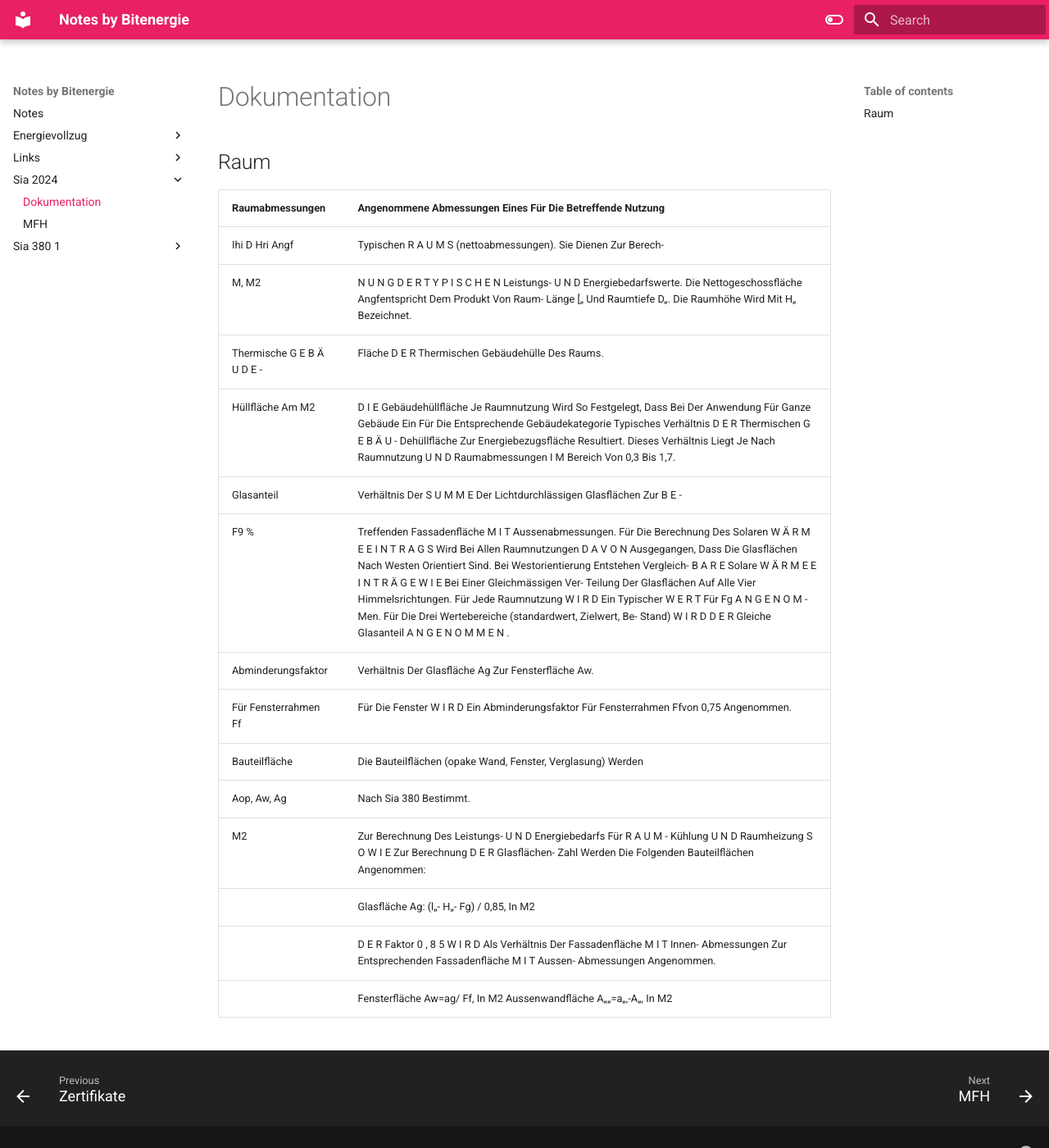
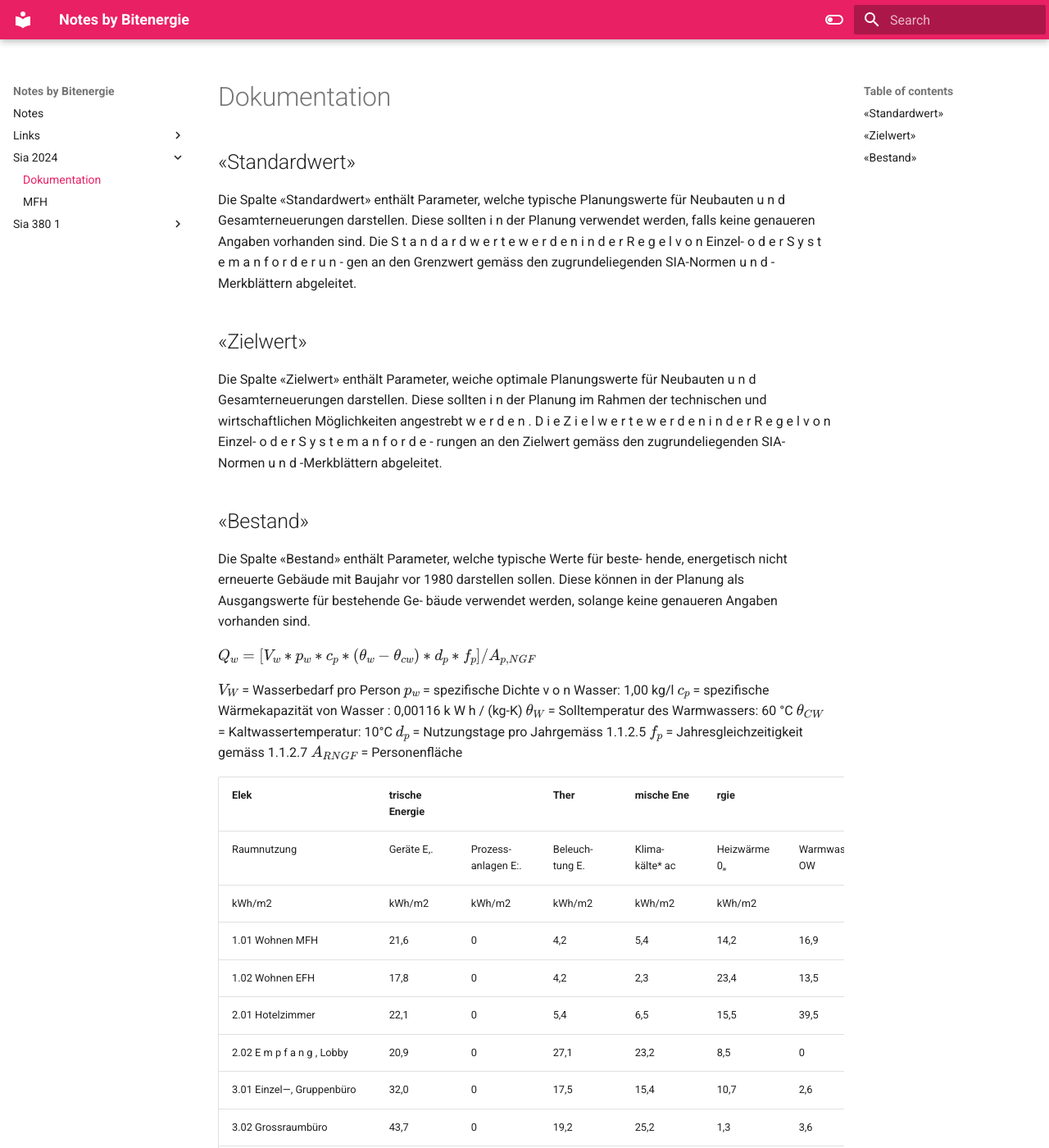
Before and after one commit to bitenergie/notes, an MkDocs documentation site: the page built from docs/Sia 2024/Dokumentation.md, in a window 1280 px wide and 1400 px high. Shown: the whole window at 82% size. Built offline with MkDocs 1.6.1 and Material for MkDocs 9.7.7, drawn with Linux system fonts in a browser that asks for light colours; some of the changed text lies outside the part shown.

Commit message:
formulas

```diff
--- a/docs/Sia 2024/Dokumentation.md
+++ b/docs/Sia 2024/Dokumentation.md
@@ -1,21 +1,89 @@
-
 # Dokumentation
 
-## Raum
+## «Standardwert»
 
-| Raumabmessungen            | Angenommene Abmessungen Eines Für Die Betreffende Nutzung                                                                                                                                                                                                                                                                                                                                                                                                                                                                                                                                              |
-| -------------------------- | ------------------------------------------------------------------------------------------------------------------------------------------------------------------------------------------------------------------------------------------------------------------------------------------------------------------------------------------------------------------------------------------------------------------------------------------------------------------------------------------------------------------------------------------------------------------------------------------------------ |
-| Ihi D Hri Angf             | Typischen R A U M S (nettoabmessungen). Sie Dienen Zur Berech-                                                                                                                                                                                                                                                                                                                                                                                                                                                                                                                                         |
-| M, M2                      | N U N G D E R T Y P I S C H E N Leistungs- U N D Energiebedarfswerte. Die Nettogeschossfläche Angfentspricht Dem Produkt Von Raum- Länge [„ Und Raumtiefe D„. Die Raumhöhe Wird Mit H„ Bezeichnet.                                                                                                                                                                                                                                                                                                                                                                                                     |
-| Thermische G E B Ä U D E - | Fläche D E R Thermischen Gebäudehülle Des Raums.                                                                                                                                                                                                                                                                                                                                                                                                                                                                                                                                                       |
-| Hüllfläche Am M2           | D I E Gebäudehüllfläche Je Raumnutzung Wird So Festgelegt, Dass Bei Der Anwendung Für Ganze Gebäude Ein Für Die Entsprechende Gebäudekategorie Typisches Verhältnis D E R Thermischen G E B Ä U - Dehüllfläche Zur Energiebezugsfläche Resultiert. Dieses Verhältnis Liegt Je Nach Raumnutzung U N D Raumabmessungen I M Bereich Von 0,3 Bis 1,7.                                                                                                                                                                                                                                                      |
-| Glasanteil                 | Verhältnis Der S U M M E Der Lichtdurchlässigen Glasflächen Zur B E -                                                                                                                                                                                                                                                                                                                                                                                                                                                                                                                                  |
-| F9 %                       | Treffenden Fassadenfläche M I T Aussenabmessungen. Für Die Berechnung Des Solaren W Ä R M E E I N T R A G S Wird Bei Allen Raumnutzungen D A V O N Ausgegangen, Dass Die Glasflächen Nach Westen Orientiert Sind. Bei Westorientierung Entstehen Vergleich- B A R E Solare W Ä R M E E I N T R Ä G E W I E Bei Einer Gleichmässigen Ver- Teilung Der Glasflächen Auf Alle Vier Himmelsrichtungen. Für Jede Raumnutzung W I R D Ein Typischer W E R T Für Fg A N G E N O M - Men. Für Die Drei Wertebereiche (standardwert, Zielwert, Be- Stand) W I R D D E R Gleiche Glasanteil A N G E N O M M E N . |
-| Abminderungsfaktor         | Verhältnis Der Glasfläche Ag Zur Fensterfläche Aw.                                                                                                                                                                                                                                                                                                                                                                                                                                                                                                                                                     |
-| Für Fensterrahmen Ff       | Für Die Fenster W I R D Ein Abminderungsfaktor Für Fensterrahmen Ffvon 0,75 Angenommen.                                                                                                                                                                                                                                                                                                                                                                                                                                                                                                                |
-| Bauteilfläche              | Die Bauteilflächen (opake Wand, Fenster, Verglasung) Werden                                                                                                                                                                                                                                                                                                                                                                                                                                                                                                                                            |
-| Aop, Aw, Ag                | Nach Sia 380 Bestimmt.                                                                                                                                                                                                                                                                                                                                                                                                                                                                                                                                                                                 |
-| M2                         | Zur Berechnung Des Leistungs- U N D Energiebedarfs Für R A U M - Kühlung U N D Raumheizung S O W I E Zur Berechnung D E R Glasflächen- Zahl Werden Die Folgenden Bauteilflächen Angenommen:                                                                                                                                                                                                                                                                                                                                                                                                            |
-|                            | Glasfläche Ag: (l„- H„- Fg) / 0,85, In M2                                                                                                                                                                                                                                                                                                                                                                                                                                                                                                                                                              |
-|                            | D E R Faktor 0 , 8 5 W I R D Als Verhältnis Der Fassadenfläche M I T Innen- Abmessungen Zur Entsprechenden Fassadenfläche M I T Aussen- Abmessungen Angenommen.                                                                                                                                                                                                                                                                                                                                                                                                                                        |
-|                            | Fensterfläche Aw=ag/ Ff, In M2 Aussenwandfläche A„„=a„‚-A„, In M2                                                                                                                                                                                                                                                                                                                                                                                                                                                                                                                                      |
+Die Spalte «Standardwert» enthält Parameter, welche typische Planungswerte
+für Neubauten u n d Gesamterneuerungen darstellen. Diese sollten i n der
+Planung verwendet werden, falls keine genaueren Angaben vorhanden sind.
+Die S t a n d a r d w e r t e w e r d e n i n d e r R e g e l v o n Einzel- o d e r S y s t e m a n f o r d e r u n -
+gen an den Grenzwert gemäss den zugrundeliegenden SIA-Normen u n d
+-Merkblättern abgeleitet.
+
+## «Zielwert»
+
+
+Die Spalte «Zielwert» enthält Parameter, weiche optimale Planungswerte für
+Neubauten u n d Gesamterneuerungen darstellen. Diese sollten i n der Planung
+im Rahmen der technischen und wirtschaftlichen Möglichkeiten angestrebt
+w e r d e n . D i e Z i e l w e r t e w e r d e n i n d e r R e g e l v o n Einzel- o d e r S y s t e m a n f o r d e -
+rungen an den Zielwert gemäss den zugrundeliegenden SIA-Normen u n d
+-Merkblättern abgeleitet.
+
+## «Bestand»
+
+Die Spalte «Bestand» enthält Parameter, welche typische Werte für beste-
+hende, energetisch nicht erneuerte Gebäude mit Baujahr vor 1980 darstellen
+sollen. Diese können in der Planung als Ausgangswerte für bestehende Ge-
+bäude verwendet werden, solange keine genaueren Angaben vorhanden sind.
+
+$Q_w = [V_w * p_w * c_p * (\theta_w - \theta_{cw}) * d_p * f_p] / A_{p,NGF}$
+
+
+$V_W$ = Wasserbedarf pro Person
+$p_w$ = spezifische Dichte v o n Wasser: 1,00 kg/l
+$c_p$ = spezifische Wärmekapazität von Wasser : 0,00116 k W h / (kg-K)
+$\theta_{W}$ = Solltemperatur des Warmwassers: 60 °C
+$\theta_{CW}$ = Kaltwassertemperatur: 10°C
+$d_p$ =  Nutzungstage pro Jahrgemäss 1.1.2.5
+$f_p$ = Jahresgleichzeitigkeit gemäss 1.1.2.7
+$A_{RNGF}$ =  Personenfläche
+
+| Elek                                        | trische Energie |                      | Ther             | mische Ene        | rgie         |               |
+| ------------------------------------------- | --------------- | -------------------- | ---------------- | ----------------- | ------------ | ------------- |
+| Raumnutzung                                 | Geräte E,.      | Prozess- anlagen E:. | Beleuch- tung E. | Klima- kälte\* ac | Heizwärme 0„ | Warmwasser OW |
+| kWh/m2                                      | kWh/m2          | kWh/m2               | kWh/m2           | kWh/m2            | kWh/m2       |               |
+| 1.01 Wohnen MFH                             | 21,6            | 0                    | 4,2              | 5,4               | 14,2         | 16,9          |
+| 1.02 Wohnen EFH                             | 17,8            | 0                    | 4,2              | 2,3               | 23,4         | 13,5          |
+| 2.01 Hotelzimmer                            | 22,1            | 0                    | 5,4              | 6,5               | 15,5         | 39,5          |
+| 2.02 E m p f a n g , Lobby                  | 20,9            | 0                    | 27,1             | 23,2              | 8,5          | 0             |
+| 3.01 Einzel—, Gruppenbüro                   | 32,0            | 0                    | 17,5             | 15,4              | 10,7         | 2,6           |
+| 3.02 Grossraumbüro                          | 43,7            | 0                    | 19,2             | 25,2              | 1,3          | 3,6           |
+| 3.03 Sitzungszimmer                         | 11,3            | 0                    | 9,4              | 8,1               | 17,7         | 0             |
+| 3.04 Schalterhalle, Empfang                 | 11,6            | 0                    | 10,3             | 6,1               | 11,4         | 0             |
+| 4.01 Schulzimmer                            | 14,2            | 0                    | 14,4             | 11,6              | 14,9         | 4,0           |
+| 4.02 Lehrerzimmer                           | 6,0             | 0                    | 8,6              | 5,0               | 26,3         | 0             |
+| 4.03 Bibliothek                             | 3,0             | 0                    | 8,8              | 3,6               | 15,5         | 0             |
+| 4.04 Hörsaal                                | 43,6            | 0                    | 16,7             | 34,2              | 1,2          | 5,3           |
+| 4'05 (sgg‘:z'fjlcrglrjäj)m                  | 7,1             | 0                    | 14,4             | 6,6               | 21,0         | 3,2           |
+| 5.01 Lebensmittelverkauf                    | 8,0             | 401                  | 59,8             | 35,0              | 0,1          | 2,7           |
+| 5.02 Fachgeschäft                           | 7,3             | 0                    | 59,8             | 34,3              | 0,1          | 2,7           |
+| 5.03 Verkauf M ö b e l , Bau, G a r t e n   | 6,8             | 0                    | 47,8             | 21,0              | 0,3          | 1,5           |
+| 6.01 Restaurant                             | 4,5             | 0                    | 15,6             | 12,1              | 16,3         | 108,9         |
+| 6.02 Selbstbedienungsrestaurant             | 3,5             | 8,1                  | 6,6              | 9,9               | 108,9        |               |
+| 6.03 Küche z u Restaurant                   | 25,3            | 481                  | 30,6             | 12,6              | 24,1         | 0             |
+| 6.04 rKtiluscitlgtt-zlrzauntSelbstbedlenung | s- 17,3         | 329                  | 18,7             | 8,5               | 11,5         | 0             |
+| 7.01 Vorstellungsraum                       | 4,6             | 0                    | 20,9             | 15,1              | 6,4          | 7,3           |
+| 7.02 Mehrzweckhalle                         | 11,6            | 0                    | 20,5             | 24,8              | 10,0         | 7,3           |
+| 7.03 Ausstellungshalle                      | 20,3            | 0                    | 47,4             | 45,1              | 3,7          | 7,3           |
+| 8.01 Bettenzimmer                           | 10,5            | 0                    | 10,5             | 14,7              | 10,2         | 67,7          |
+| 8.02 Stationszimmer                         | 31,5            | 0                    | 71,9             | 86,9              | 0,7          | 0             |
+| 8.03 Behandlungsraum                        | 32,7            | 33                   | 35,6             | 27,8              | 7,4          | 0             |
+| 9.01 Produktion (grobe Arbeit)              | 16,8            | 50                   | 28,9             | 9,0               | 10,7         | 2,4           |
+| 9.02 Produktion (feine Arbeit)              | 12,2            | 24                   | 19,7             | 7,4               | 9,6          | 2,4           |
+| 9.03 Laborraum                              | 12,2            | 37                   | 17,3             | 6,3               | 19,1         | 2,4           |
+| 10.01 Lagerhalle                            | 6,3             | 0                    | 10,5             | 0                 | 11,5         | 0,9           |
+| 11.01 Turnhalle                             | 2,6             | 0                    | 25,4             | 0                 | 27,4         | 63,5          |
+| 11.02 Fitnessraum                           | 6,8             | 0                    | 20,1             | 4,2               | 11,2         | 87,1          |
+| 11.03 Schwimmhalle                          | 10,2            | 341                  | 20,3             | 0                 | 41,3         | 145,2         |
+| 12.01 Verkehrsfläche                        | 0,0             | 0                    | 5,8              | 0                 | 7,3          | 0             |
+| 12.02 Verkehrsfläche 2 4 h                  | 0,0             | 0                    | 23,6             | 6,8               | 1,8          | 0             |
+| 12.03 Treppenhaus                           | 0,0             | 0                    | 5,8              | 0                 | 5,4          | 0             |
+| 12.04 Nebenraum                             | 0,0             | 0                    | 4,2              | 0                 | 13,3         | 0             |
+| 12.05 Küche, Teeküche                       | 57,2            | 0                    | 4,3              | 0                 | 0,6          | 0             |
+| 12.06 WC, Bad, Dusche                       | 0,0             | 0                    | 5,1              | 0                 | 54,1         | 0             |
+| 12.07 WC                                    | 0,0             | 0                    | 7,9              | 0                 | 39,4         | 0             |
+| 12.08 Garderobe, Dusche                     | 0,0             | 0                    | 4,8              | 0                 | 37,8         | 0             |
+| 12.09 Parkhaus                              | 2,1             | 0                    | 2,2              | 0                 | 0            | 0             |
+| 12.10 Wasch- und Trockenraum                | 34,4            | 0                    | 9,4              | 0                 | 4,5          | 0             |
+| 12.11 Kühlraum                              | 0,0             | 318                  | 0,1              | 0                 | 11,2         | 0             |
+| 12.12 Serverraum                            | 0,0             | 1052                 | 0,2              | 0                 | 19,5         | 0             |
```
Also changed, not shown: docs/Energievollzug/Tabellen.md (deleted, +0 -34 lines).
